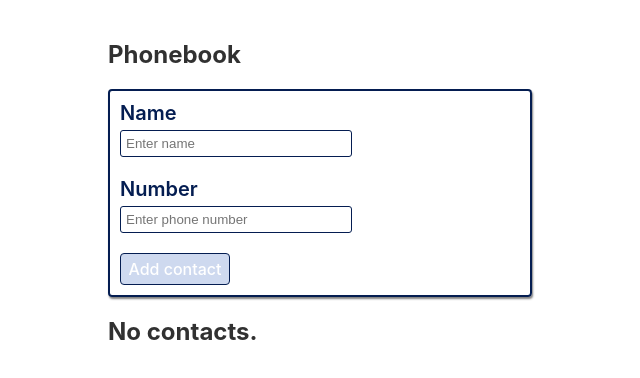
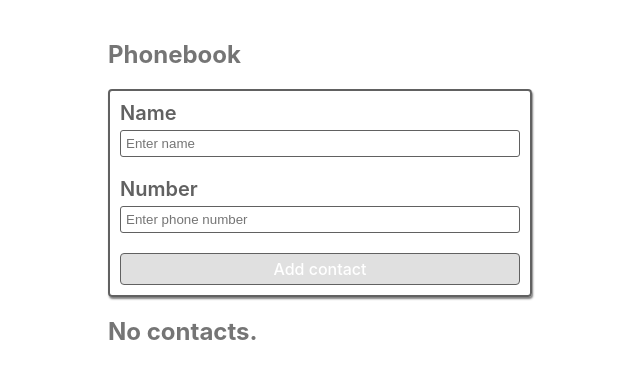
Before and after one commit to Sergiy-Yevchihen/goit-react-hw-06-phonebook, a React (Create React App) app: page / in a window 1280 px wide. Shown: the top 378 px of the page, without its empty margins (232-872 px from the left). Built offline with nearby package versions, Linux system fonts and the light colour scheme.

Commit message:
add changes

```diff
--- a/src/components/App/App.styled.jsx
+++ b/src/components/App/App.styled.jsx
@@ -7,16 +7,16 @@ export const Container = styled.div`
 `;
 
 export const TitleForm = styled.h2`
-  color: ${p => p.theme.colors.grey};
+  color: #757575;
   margin-bottom: 20px;
 `;
 
 export const TitleContacts = styled.h2`
-  color: ${p => p.theme.colors.grey};
+  color: #757575;
   margin-bottom: 20px;
 `;
 
 export const Info = styled.h2`
-  color: ${p => p.theme.colors.grey};
+  color: #757575;
   margin-bottom: 20px;
 `;
--- a/src/components/ContactForm/ContactForm.styled.jsx
+++ b/src/components/ContactForm/ContactForm.styled.jsx
@@ -4,14 +4,14 @@ export const FormInput = styled.form`
   width: 400px;
   display: flex;
   flex-direction: column;
-  align-items: flex-start;
+  align-items: centr;
   gap: 20px;
   margin-bottom: 20px;
   padding: 10px;
-  border: 2px solid ${p => p.theme.colors.dark};
+  border: 2px solid #616161;
   border-radius: 4px;
-  box-shadow: ${p => p.theme.colors.shadow};
-  color: ${p => p.theme.colors.grey};
+  box-shadow: 1px 2px 2px rgb(0 0 0 / 0.5);
+  color: #757575;
 `;
 
 export const LabelForm = styled.label`
@@ -21,27 +21,27 @@ export const LabelForm = styled.label`
   font-size: 20px;
   font-weight: 600;
   font-family: inherit;
-  color: ${p => p.theme.colors.dark};
+  color: #616161;
 `;
 
 export const InputForm = styled.input`
   min-width: 220px;
   padding: 5px 5px;
-  border: 1px solid ${p => p.theme.colors.dark};
+  border: 1px solid #616161;
   border-radius: 3px;
   outline: none;
   cursor: pointer;
 
   :hover {
-    border-color: ${p => p.theme.colors.accent};
-    box-shadow: ${p => p.theme.colors.shadow};
+    border-color: #3498db;
+    box-shadow: 1px 2px 2px rgb(0 0 0 / 0.5);
   }
 `;
 
 export const ButtonForm = styled.button`
   min-width: 110px;
   padding: 5px;
-  border: 1px solid ${p => p.theme.colors.dark};
+  border: 1px solid #616161;
   border-radius: 4px;
   text-align: center;
   font-size: 16px;
@@ -49,22 +49,22 @@ export const ButtonForm = styled.button`
   font-family: inherit;
   cursor: pointer;
   outline: none;
-  color: ${p => p.theme.colors.dark};
-  box-shadow: ${p => p.theme.colors.shadow};
-  background-color: ${p => p.theme.colors.accent};
+  color: #616161;
+  box-shadow: 1px 2px 2px rgb(0 0 0 / 0.5);
+  background-color: #4cd964;
 
   transition: box-shadow 250ms ease-in-out, color 250ms ease-in-out,
     border 250ms ease-in-out;
 
   :disabled {
-    background-color: ${p => p.theme.colors.noActive};
+    background-color: #e0e0e0;
     box-shadow: none;
-    color: ${p => p.theme.colors.white};
+    color: #fff;
   }
 
   :enabled:hover {
-    border: 1px solid ${p => p.theme.colors.white};
-    box-shadow: ${p => p.theme.colors.shadowAccent};
-    color: ${p => p.theme.colors.white};
+    border: 1px solid #fff;
+    box-shadow: 2px 5px 2px rgb(0 0 0 / 0.5);
+    color: #fff;
   }
 `;
--- a/src/components/ContactsList/ContactsList.styled.jsx
+++ b/src/components/ContactsList/ContactsList.styled.jsx
@@ -13,14 +13,14 @@ export const ItemContacts = styled.li`
   justify-content: flex-start;
   gap: 5px;
   font-size: 20px;
-  color: ${p => p.theme.colors.dark};
+  color: #616161;
 `;
 
 export const ButtonDelete = styled.button`
   min-width: 60px;
   padding: 2px;
   margin-left: auto;
-  border: 1px solid ${p => p.theme.colors.dark};
+  border: 1px solid #616161;
   border-radius: 4px;
   text-align: center;
   font-size: 12px;
@@ -28,16 +28,16 @@ export const ButtonDelete = styled.button`
   font-family: inherit;
   cursor: pointer;
   outline: none;
-  color: ${p => p.theme.colors.dark};
-  box-shadow: ${p => p.theme.colors.shadow};
-  background-color: ${p => p.theme.colors.accent};
+  color: #616161;
+  box-shadow: 1px 2px 2px rgb(0 0 0 / 0.5;
+  background-color: #3498db;
 
   transition: box-shadow 250ms ease-in-out, color 250ms ease-in-out,
     border 250ms ease-in-out;
 
   :hover {
-    border: 1px solid ${p => p.theme.colors.white};
-    box-shadow: ${p => p.theme.colors.shadowAccent};
-    color: ${p => p.theme.colors.white};
+    border: 1px solid #fff;
+    box-shadow: 1px 2px 2px rgb(0 0 0 / 0.5;
+    color: #fff;
   }
 `;
--- a/src/components/Filter/Filter.styled.jsx
+++ b/src/components/Filter/Filter.styled.jsx
@@ -12,19 +12,19 @@ export const LabelForm = styled.label`
   font-size: 20px;
   font-weight: 600;
   font-family: inherit;
-  color: ${p => p.theme.colors.dark};
+  color: #616161;
 `;
 
 export const InputForm = styled.input`
   min-width: 220px;
   padding: 5px 5px;
-  border: 1px solid ${p => p.theme.colors.dark};
+  border: 1px solid #616161;
   border-radius: 3px;
   outline: none;
   cursor: pointer;
 
   :hover {
-    border-color: ${p => p.theme.colors.accent};
-    box-shadow: ${p => p.theme.colors.shadow};
+    border-color: #3498db;
+    box-shadow: shadow: '1px 2px 2px rgb(0 0 0 / 0.5);
   }
 `;
--- a/src/index.js
+++ b/src/index.js
@@ -2,34 +2,34 @@
 import ReactDOM from 'react-dom/client';
 import { Provider } from 'react-redux';
 import { PersistGate } from 'redux-persist/integration/react';
-import { ThemeProvider } from '@emotion/react';
+// import { ThemeProvider } from '@emotion/react';
 
 import { persistor, store } from 'redux/store';
 import App from 'components/App/App';
 
 import './index.css';
 
-const theme = {
-  colors: {
-    dark: '#041d51',
-    grey: '#313131',
-    white: 'white',
-    accent: '#739ceda4',
-    noActive: '#b3c4e6a3',
-    shadow: '1px 2px 2px rgb(0 0 0 / 0.5)',
-    shadowAccent: '2px 5px 2px rgb(0 0 0 / 0.5)',
-  },
-};
+// const theme = {
+//   colors: {
+//     dark: '#041d51',
+//     grey: '#313131',
+//     white: 'white',
+//     accent: '#739ceda4',
+//     noActive: '#b3c4e6a3',
+//     shadow: '1px 2px 2px rgb(0 0 0 / 0.5)',
+//     shadowAccent: '2px 5px 2px rgb(0 0 0 / 0.5)',
+//   },
+// };
 
 const root = ReactDOM.createRoot(document.getElementById('root'));
 root.render(
   <React.StrictMode>
-    <ThemeProvider theme={theme}>
+
       <Provider store={store}>
         <PersistGate loading={null} persistor={persistor}>
           <App />
         </PersistGate>
       </Provider>
-    </ThemeProvider>
+
   </React.StrictMode>
 );
```
